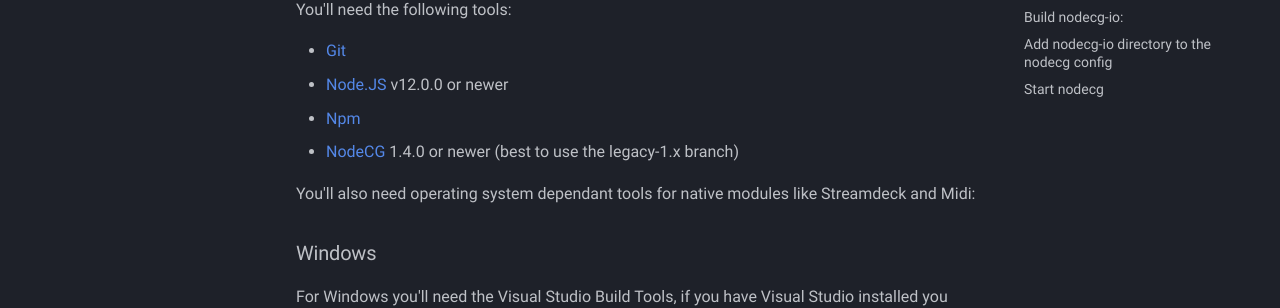
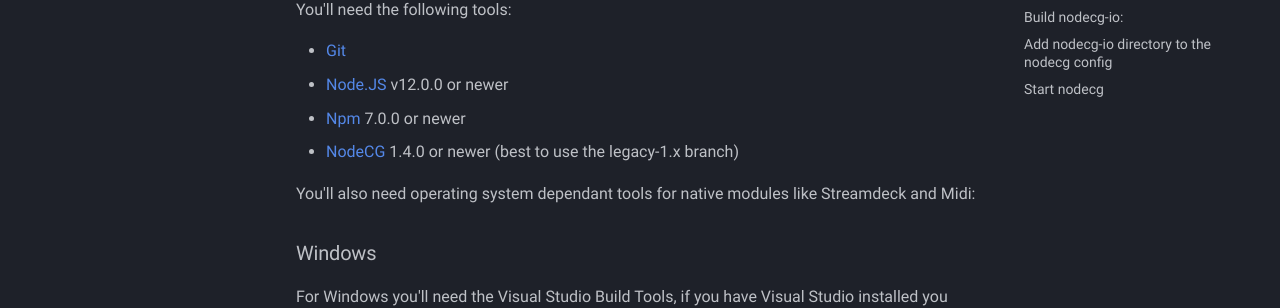
Before and after one commit to codeoverflow-org/nodecg-io-docs, an MkDocs documentation site: the page built from docs/getting_started/install.md, in a window 1280 px wide and 900 px high. Shown: the part 349-657 px from the top of the window. Built offline with MkDocs 1.6.1 and Material for MkDocs 9.7.7, drawn with Linux system fonts in a browser that asks for light colours; comment, search, counter and statistics services are not loaded.

Commit message:
Add npm version requirement to installation page

```diff
--- a/docs/getting_started/install.md
+++ b/docs/getting_started/install.md
@@ -8,7 +8,7 @@
 
 -   [Git](https://git-scm.com)
 -   [Node.JS](https://nodejs.org/en/) v12.0.0 or newer
--   [Npm](https://www.npmjs.com/get-npm)
+-   [Npm](https://www.npmjs.com/get-npm) 7.0.0 or newer
 -   [NodeCG](https://nodecg.dev/) 1.4.0 or newer (best to use the legacy-1.x branch)
 
 You'll also need operating system dependant tools for native modules like Streamdeck and Midi:
```
